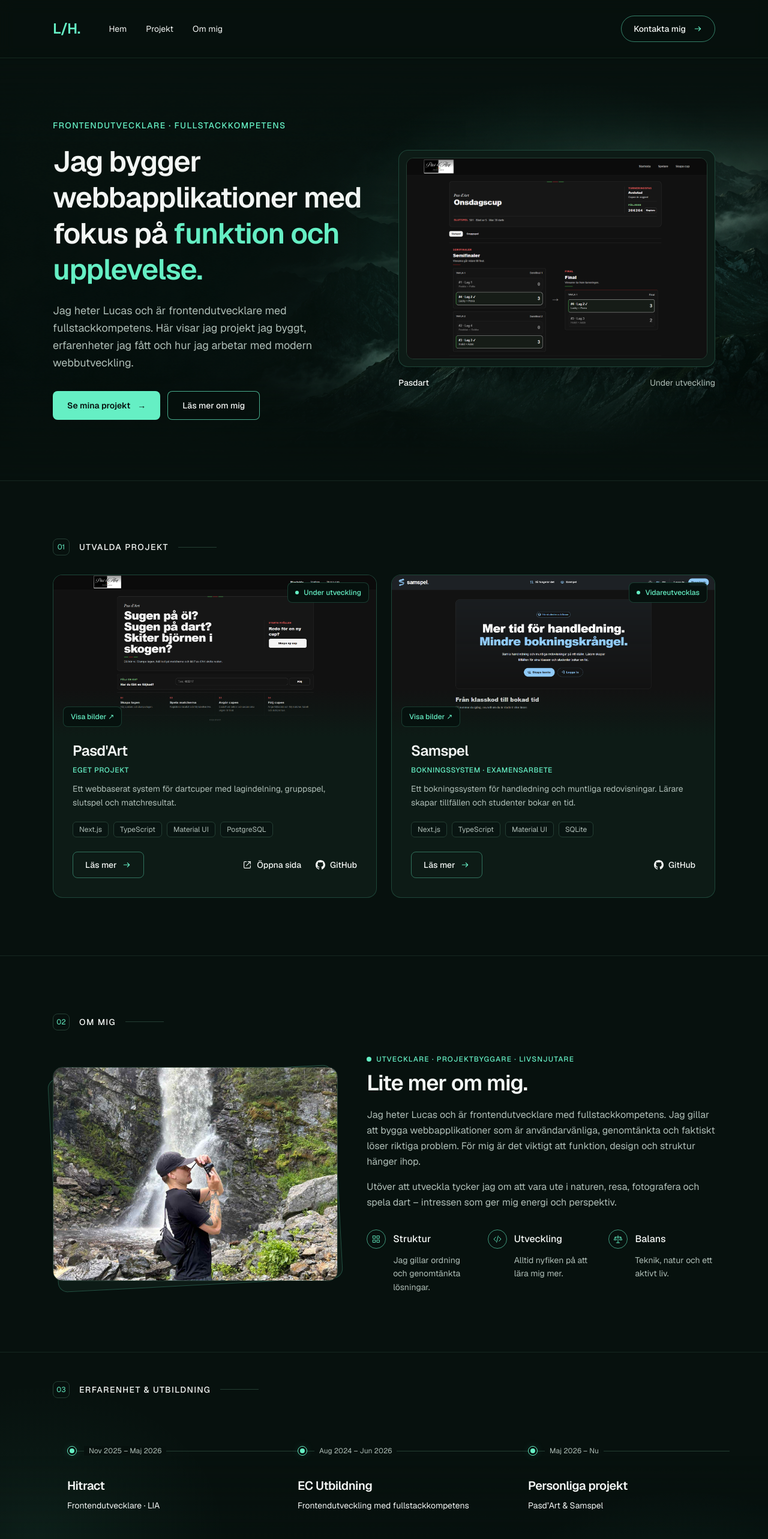
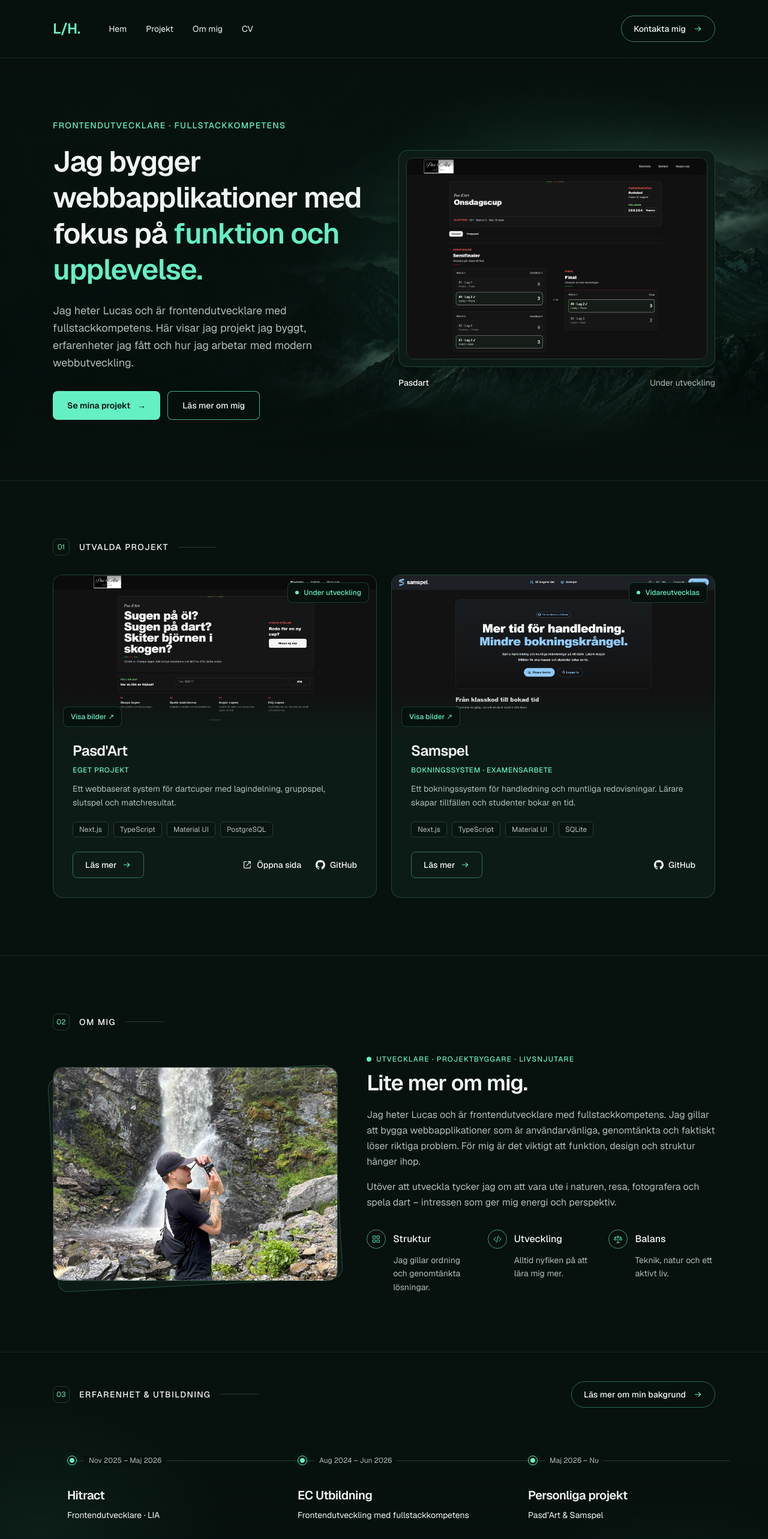
Before and after one commit to HanssonLucas/portfolio, a Next.js app: page / in a window 1280 px wide. Shown: the top 2566 px of the page at 60% size. Built offline with nearby package versions, Linux system fonts and the light colour scheme.

Commit message:
feat: add CV links to header and experience section

```diff
--- a/src/components/layout/AppHeader.tsx
+++ b/src/components/layout/AppHeader.tsx
@@ -131,6 +131,21 @@ export function AppHeader() {
                   </Link>
                 </li>
               ))}
+              <li>
+                <a
+                  href="/documents/lucas-hansson-cv.pdf"
+                  target="_blank"
+                  rel="noopener noreferrer"
+                  aria-label="Öppna mitt CV som PDF i en ny flik"
+                  className="group relative inline-flex min-h-11 items-center rounded text-sm text-foreground transition-colors hover:text-accent"
+                >
+                  CV
+                  <span
+                    aria-hidden="true"
+                    className="absolute inset-x-0 bottom-1 h-px origin-left scale-x-0 bg-accent transition-transform group-hover:scale-x-100 group-focus-visible:scale-x-100 motion-reduce:transition-none"
+                  />
+                </a>
+              </li>
             </ul>
           </nav>
 
@@ -194,6 +209,18 @@ export function AppHeader() {
                   </Link>
                 </li>
               ))}
+              <li>
+                <a
+                  href="/documents/lucas-hansson-cv.pdf"
+                  target="_blank"
+                  rel="noopener noreferrer"
+                  onClick={closeMenu}
+                  aria-label="Öppna mitt CV som PDF i en ny flik"
+                  className="flex min-h-12 items-center rounded-lg px-3 text-sm text-foreground transition-colors hover:bg-surface hover:text-accent"
+                >
+                  CV
+                </a>
+              </li>
             </ul>
 
             <Link
--- a/src/features/home/components/ExperienceSection.tsx
+++ b/src/features/home/components/ExperienceSection.tsx
@@ -38,6 +38,7 @@ export function ExperienceSection() {
       className="scroll-mt-8 border-t border-border/50 pb-20 pt-10 sm:pb-28 sm:pt-12"
     >
       <PageContainer>
+        <div className="flex flex-wrap items-center justify-between gap-6">
           <div className="flex items-center gap-4">
             <span
               aria-hidden="true"
@@ -57,6 +58,30 @@ export function ExperienceSection() {
               aria-hidden="true"
               className="hidden h-px w-16 bg-border sm:block"
             />
+          </div>
+
+          <a
+            href="/documents/lucas-hansson-cv.pdf"
+            target="_blank"
+            rel="noopener noreferrer"
+            aria-label="Läs mer om min bakgrund i mitt CV, PDF i en ny flik"
+            className="inline-flex min-h-11 items-center justify-center gap-3 rounded-full border border-accent/40 px-5 py-2 text-sm font-medium text-foreground transition-colors hover:border-accent hover:bg-accent/5"
+          >
+            Läs mer om min bakgrund
+            <svg
+              aria-hidden="true"
+              focusable="false"
+              viewBox="0 0 24 24"
+              fill="none"
+              stroke="currentColor"
+              strokeWidth="1.75"
+              strokeLinecap="round"
+              strokeLinejoin="round"
+              className="size-4 shrink-0 text-accent"
+            >
+              <path d="M5 12h14m-5-5 5 5-5 5" />
+            </svg>
+          </a>
         </div>
 
         <div className="relative mt-14 lg:mt-20 lg:translate-x-6">
```
Also changed, not shown: 1 other file (tests, documents, lock files or other folders). Lines whose indentation alone changed are shown as unchanged.
